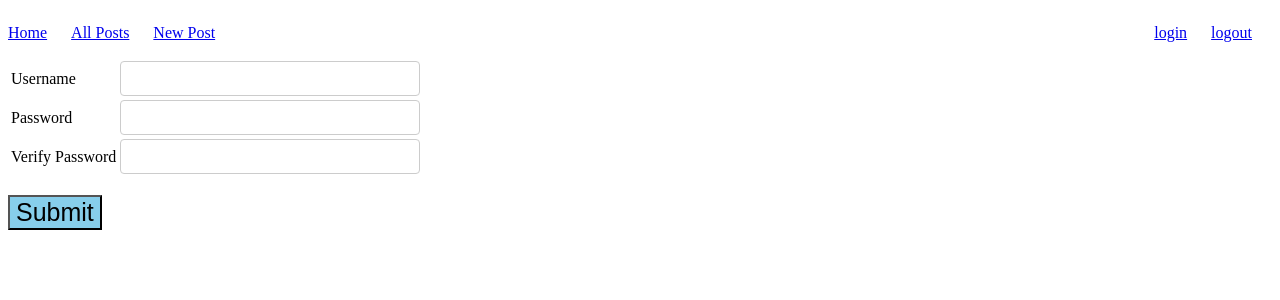
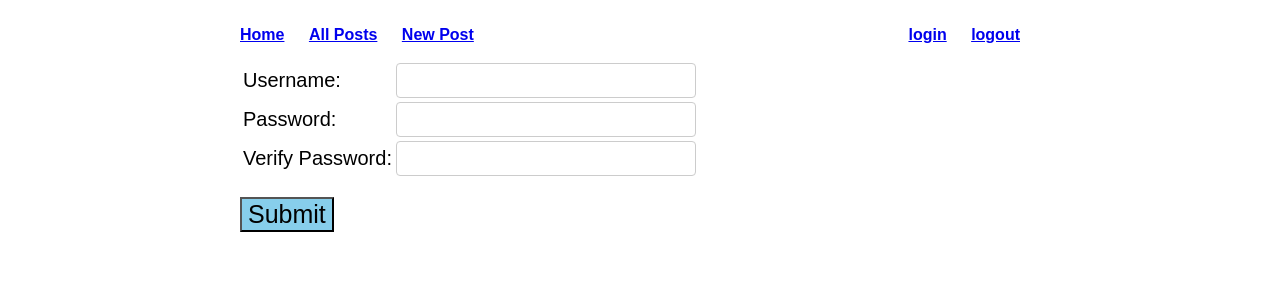
Before and after one commit to priyug29/blogz, a Flask app: page /signup in a window 1280 px wide. Shown: the top 300 px of the page. Run offline with Flask 2, Linux system fonts and the light colour scheme.

Commit message:
Added refactoring into MVC

```diff
--- a/main.py
+++ b/main.py
@@ -1,37 +1,7 @@
 from flask import Flask, request, redirect, render_template, session, flash
-from flask_sqlalchemy import SQLAlchemy
+from models import Blog, User
+from app import app, db
 import cgi
-app = Flask(__name__)
-app.config['DEBUG'] = True
-app.config['SQLALCHEMY_DATABASE_URI'] = 'mysql+pymysql://blogz:akshat123@localhost:8889/blogz'
-app.config['SQLALCHEMY_ECHO'] = True
-db = SQLAlchemy(app)
-app.secret_key = 'y337kGcys&zP3B'
-
-
-class Blog(db.Model):
-
-    id = db.Column(db.Integer, primary_key=True)
-    title = db.Column(db.String(255))
-    body = db.Column(db.String(255))
-    owner_id = db.Column(db.Integer, db.ForeignKey('user.id'))
-
-    def __init__(self, title, body, owner):
-        self.title = title
-        self.body = body
-        self.owner = owner
-
-
-class User(db.Model):
-
-    id = db.Column(db.Integer, primary_key=True)
-    username = db.Column(db.String(120), unique=True)
-    password = db.Column(db.String(120))
-    blogs = db.relationship('Blog', backref = 'owner')
-
-    def __init__(self, username, password):
-        self.username = username
-        self.password = password
 
 @app.route('/blog', methods=['POST', 'GET'])
 def blog():
@@ -160,7 +130,7 @@ def index():
 
 @app.before_request
 def require_login():
-    allowed_routes = ['login', 'signup', 'index', 'blog']
+    allowed_routes = ['login', 'signup', 'index', 'blog', 'static']
     print(request.endpoint)
     if request.endpoint not in allowed_routes and 'username' not in session:
         return redirect('/login')
--- a/static/styles/mainpage.css
+++ b/static/styles/mainpage.css
@@ -1,3 +1,9 @@
+body {
+    font-family: sans-serif;
+    width: 800px;
+    margin: 0 auto;
+    padding: 10px;
+}
 
 .post-title {
     font-size: 25px;
@@ -65,6 +71,7 @@ nav ul {
 }
 
 nav ul li {
+    font-weight: bold;
     list-style: none;
     display: inline-block;
     margin-right: 20px;
@@ -73,3 +80,6 @@ nav ul li {
 nav #move-right {
     float: right;
 }
+label {
+    display: block;
+    font-size: 20px;
--- a/templates/base.html
+++ b/templates/base.html
@@ -3,8 +3,8 @@
     <nav>
 
     <ul id="move-right">
-     <li><a href="login">login</a></li>
-    <li> <a href="logout">logout</a></li>
+        <li><a href="login">login</a></li>
+        <li> <a href="logout">logout</a></li>
     </ul>
     <ul>
         <li><a href="/">Home</a> </li>
--- a/templates/signup.html
+++ b/templates/signup.html
@@ -5,17 +5,17 @@
 <form action="/signup" method="POST">
 <table>
 <tr>
-    <td><label>Username</label></td>
+    <td><label>Username:</label></td>
     <td><input name = "username" type = "text" value = '{{ username }}'/>
         <span class="error">{{ username_error }}</span></td>
 </tr>
 <tr>
-    <td><label>Password</label></td>
+    <td><label>Password:</label></td>
     <td><input name = "password" type = "password" value = '{{ password }}'/>
         <span class="error">{{ password_error }}</span></td>
 </tr>
 <tr>
-    <td><label>Verify Password</label></td>
+    <td><label>Verify Password:</label></td>
     <td><input name = "verify_password" type = "password" value = '{{ verify_password }}'/>
         <span class="error">{{ verify_password_error }}</span></td>
 </tr>
```
Also changed, not shown: app.py (added, +9 -0 lines), models.py (added, +25 -0 lines).
